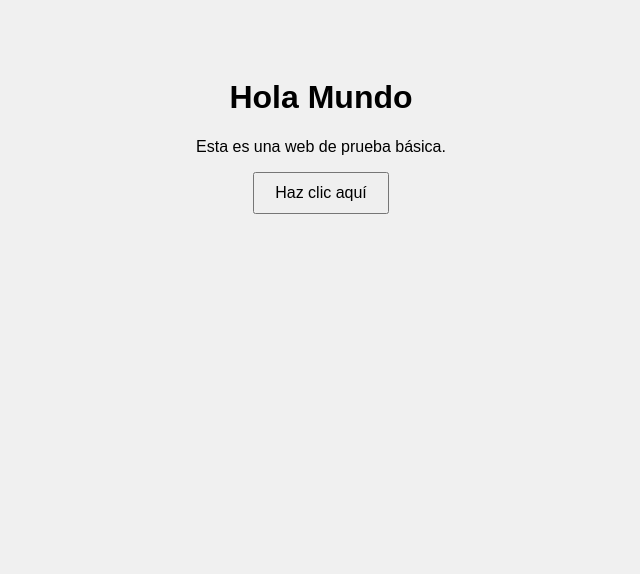
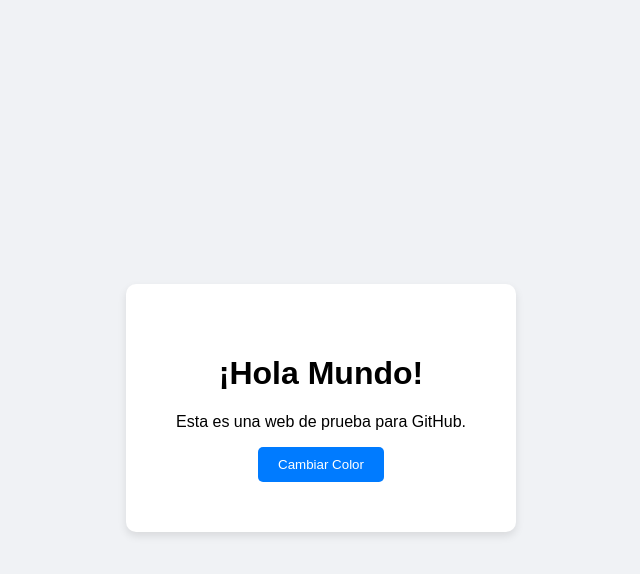
Before and after one commit to Notusername654/repo, a plain HTML site: page index.html in a window 1280 px wide. Shown: the whole page, without its empty margins (319-959 px from the left). Drawn offline with Linux system fonts and the light colour scheme.

Commit message:
Add files via upload

```diff
--- a/index.html
+++ b/index.html
@@ -3,24 +3,15 @@
 <head>
     <meta charset="UTF-8">
     <meta name="viewport" content="width=device-width, initial-scale=1.0">
-    <title>Página de Prueba</title>
-    <style>
-        body { font-family: sans-serif; text-align: center; background-color: #f0f0f0; }
-        .container { padding: 50px; }
-        button { padding: 10px 20px; font-size: 16px; cursor: pointer; }
-    </style>
+    <title>Web de Prueba</title>
+    <link rel="stylesheet" href="style.css">
 </head>
 <body>
     <div class="container">
-        <h1>Hola Mundo</h1>
-        <p>Esta es una web de prueba básica.</p>
-        <button id="btnClick">Haz clic aquí</button>
+        <h1>¡Hola Mundo!</h1>
+        <p>Esta es una web de prueba para GitHub.</p>
+        <button id="btnColor">Cambiar Color</button>
     </div>
-
-    <script>
-        document.getElementById('btnClick').addEventListener('click', function() {
-            alert('¡Funciona correctamente!');
-        });
-    </script>
+    <script src="script.js"></script>
 </body>
 </html>
--- /dev/null
+++ b/script.js
@@ -0,0 +1,3 @@
+document.getElementById('btnColor').addEventListener('click', function() {
+    document.body.style.backgroundColor = '#' + Math.floor(Math.random()*16777215).toString(16);
+});
--- /dev/null
+++ b/style.css
@@ -0,0 +1,23 @@
+body {
+    font-family: Arial, sans-serif;
+    display: flex;
+    justify-content: center;
+    align-items: center;
+    height: 100vh;
+    background-color: #f0f2f5;
+}
+.container {
+    text-align: center;
+    background: white;
+    padding: 50px;
+    border-radius: 10px;
+    box-shadow: 0 4px 8px rgba(0,0,0,0.1);
+}
+button {
+    padding: 10px 20px;
+    cursor: pointer;
+    background-color: #007bff;
+    color: white;
+    border: none;
+    border-radius: 5px;
+}
```
